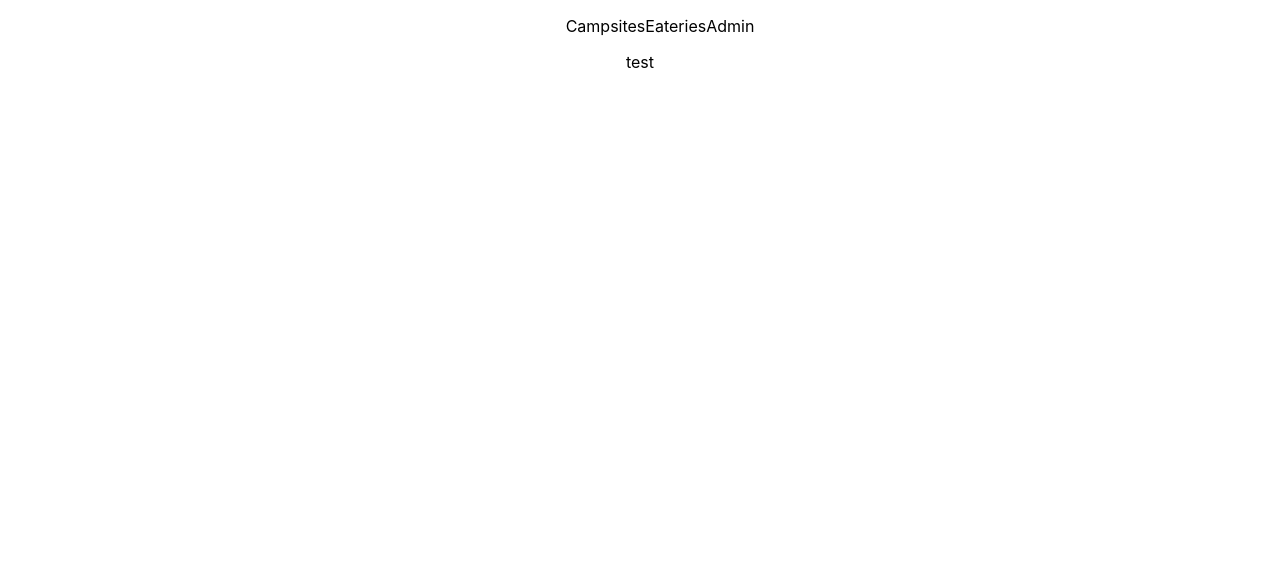
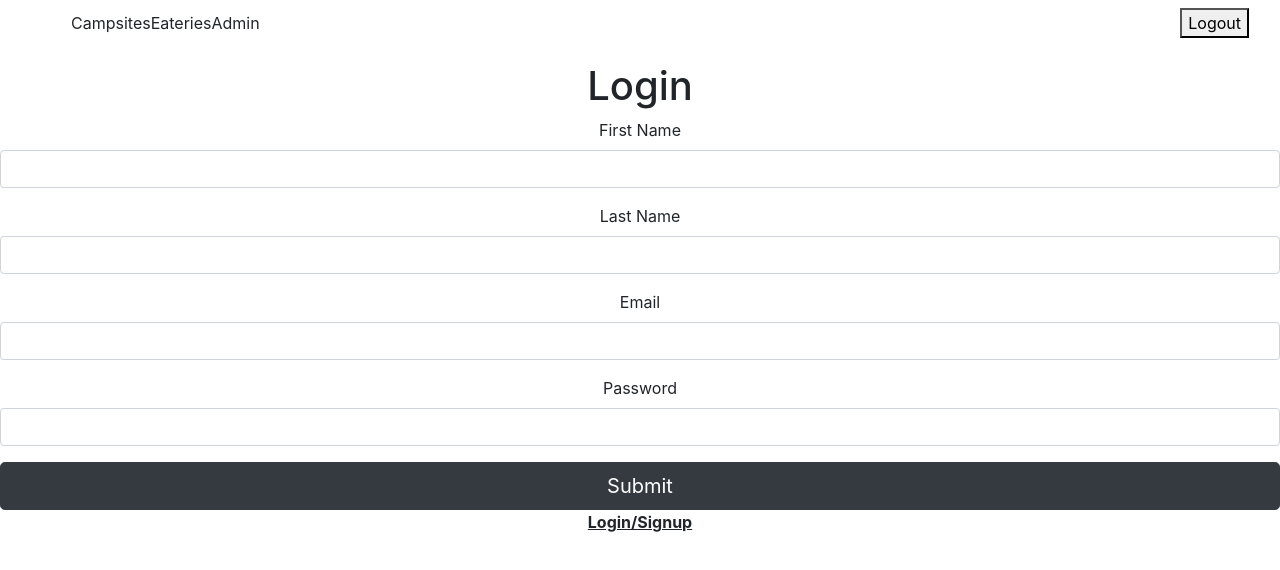
Before and after one commit to ethan-collignon/redBadgeProject-Client, a React (Create React App) app: page / in a window 1280 px wide. Shown: the top 570 px of the page. Built offline with nearby package versions, Linux system fonts and the light colour scheme.

Commit message:
user login/signup live. Bugs to work out

```diff
--- a/src/App.tsx
+++ b/src/App.tsx
@@ -1,13 +1,14 @@
 import React from 'react';
 import './App.css';
 import Navigation from './site/Navbar';
+import Auth from './site/Auth'
 
 const App: React.FunctionComponent = () => {
   return (
     <div className="App">
      <div className="stylehere">
-       <Navigation/>
-      test
+     <Navigation/>
+       <Auth/>
      </div>
     </div>
   );
--- /dev/null
+++ b/src/site/Auth.tsx
@@ -0,0 +1,126 @@
+import React, { Component } from "react";
+import "bootstrap/dist/css/bootstrap.css";
+import { Button, Form, FormGroup, Label, Input } from "reactstrap";
+
+type Authentication = {
+    firstName: string,
+    lastName: string,
+    email: string,
+    password: string,
+    login: boolean,
+}
+
+class Auth extends Component<{}, Authentication> {
+    constructor(props: {}) {
+        super(props);
+        this.state = {
+            firstName: '',
+            lastName: '',
+            email: '',
+            password: '',
+            login: true,
+        }
+        this.title = this.title.bind(this)
+        this.loginToggle = this.loginToggle.bind(this)
+        this.handleSubmit = this.handleSubmit.bind(this)
+        this.SigninFields = this.SigninFields.bind(this)
+    }
+
+    title = () => {
+        return !this.state.login ? "Signup" : "Login"
+
+    }
+
+    loginToggle = (e: any) => {
+        e.preventDefault();
+        this.setState({
+            login: !this.state.login,
+            firstName: '',
+            lastName: '',
+            email: '',
+            password: ''
+        })
+    }
+
+    SigninFields = () => !this.state.login ?
+        (
+            <div>
+                <Form>
+                <h1>{this.title()}</h1>
+                <FormGroup>
+                    <Label>First Name</Label>
+                    <Input onChange={(e) => this.setState({ firstName: e.target.value })} type="text" id="firstName" value={this.state.firstName}></Input>
+                </FormGroup>
+                <FormGroup>
+                    <Label>Last Name</Label>
+                    <Input onChange={(e) => this.setState({ lastName: e.target.value })} type="text" id="lastName" value={this.state.lastName}></Input>
+                </FormGroup>
+                <Button type="submit" onClick={this.handleSubmit} className="btn-lg btn-dark btn-block">Submit</Button>
+            <p onClick={this.loginToggle} style={{ cursor: "pointer" }}><b><u>Login/Signup</u></b></p>
+            </Form>
+            </div>
+        ) : <Form className="login-form">
+            <h1>{this.title()}</h1>
+            <FormGroup>
+                <Label>First Name</Label>
+                <Input onChange={(e) => this.setState({ firstName: e.target.value })} type="text" id="firstName" value={this.state.firstName}></Input>
+            </FormGroup>
+            <FormGroup>
+                <Label>Last Name</Label>
+                <Input onChange={(e) => this.setState({ lastName: e.target.value })} type="text" id="lastName" value={this.state.lastName}></Input>
+            </FormGroup>
+            <FormGroup>
+                <Label>Email</Label>
+                <Input onChange={(e) => this.setState({ email: e.target.value })} type="email" id="email" value={this.state.email}></Input>
+            </FormGroup>
+            <FormGroup>
+                <Label>Password</Label>
+                <Input onChange={(e) => this.setState({ password: e.target.value })} type="password" id="password" value={this.state.password}></Input>
+            </FormGroup>
+
+            <Button type="submit" onClick={this.handleSubmit} className="btn-lg btn-dark btn-block">Submit</Button>
+            <p onClick={this.loginToggle} style={{ cursor: "pointer" }}><b><u>Login/Signup</u></b></p>
+        </Form>;
+
+
+    handleSubmit = (e: any) => {
+        e.preventDefault();
+        let reqBody = this.state.login ?
+            {
+                user: {
+                    email: this.state.email,
+                    password: this.state.password,
+                },
+            } : {
+                user: {
+                    firstName: this.state.firstName,
+                    lasName: this.state.lastName,
+                    email: this.state.email,
+                    password: this.state.password,
+                },
+            };
+        let url = this.state.login
+            ? `http://localhost:3000/user/login`
+            : `http://localhost:3000/user/register`;
+        fetch(url, {
+            method: "POST",
+            body: JSON.stringify(reqBody),
+            headers: new Headers({
+                "Content-Type": "application/json",
+            }),
+        })
+            .then((response) => response.json())
+            // .then((json) => this.props.updateLocalStorage(json.sessionToken))
+            .catch((err) => console.log(err));
+    };
+    render() {
+        return (
+            <div>
+                <div className="page">
+                    <this.SigninFields/>
+                </div>
+            </div>
+        );
+    }
+}
+export default Auth
--- a/src/site/Navbar.tsx
+++ b/src/site/Navbar.tsx
@@ -1,5 +1,7 @@
 import { BrowserRouter } from 'react-router-dom';
+import "bootstrap/dist/css/bootstrap.css";
 import { Navbar, NavbarBrand, Nav, NavItem, NavLink } from 'reactstrap';
+
 // import { Route, Link, Switch, BrowserRouter } from 'react-router-dom';
 
 const Navigation = () => {
@@ -16,6 +18,7 @@ const Navigation = () => {
                             {/* <li><Link></Link>Admin</li> */}
                             Admin
                         </BrowserRouter>
+                        <button>Logout</button>
                     </Navbar>
                 </ul>
             </div>
```
